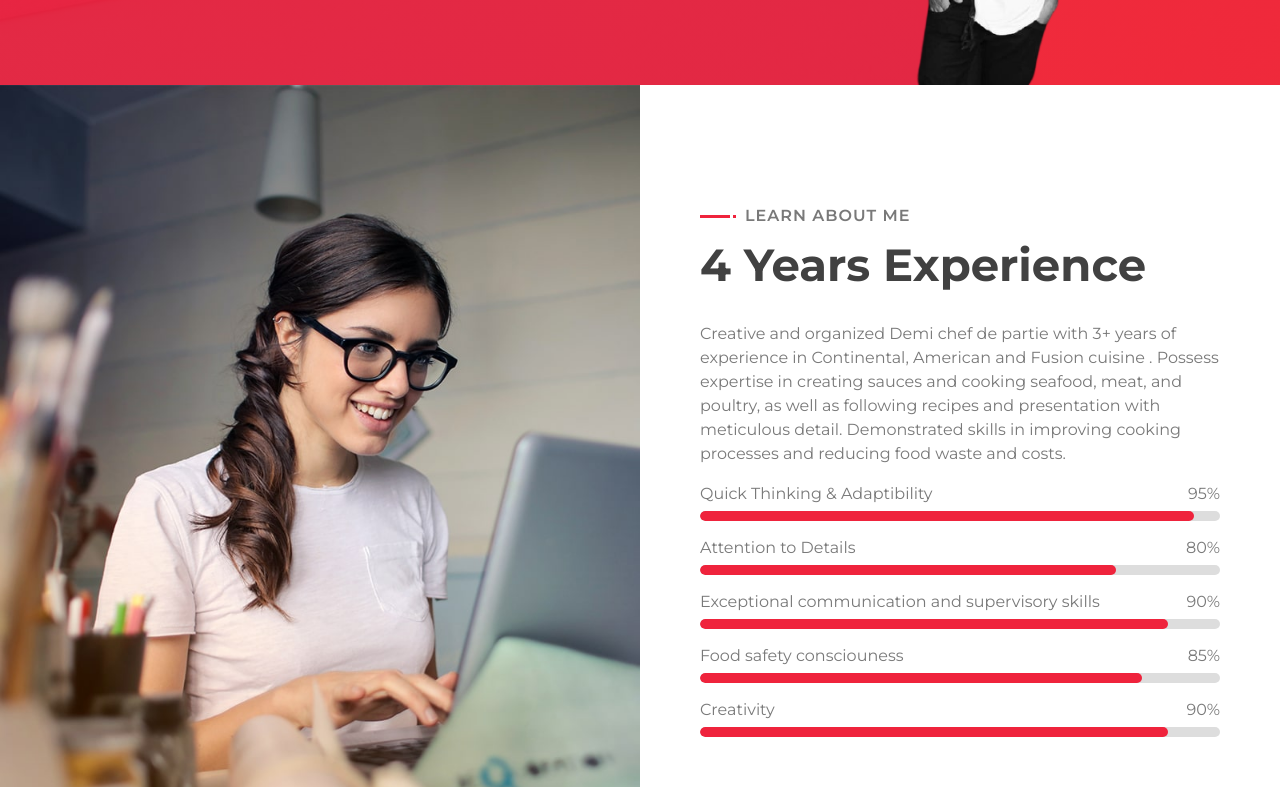
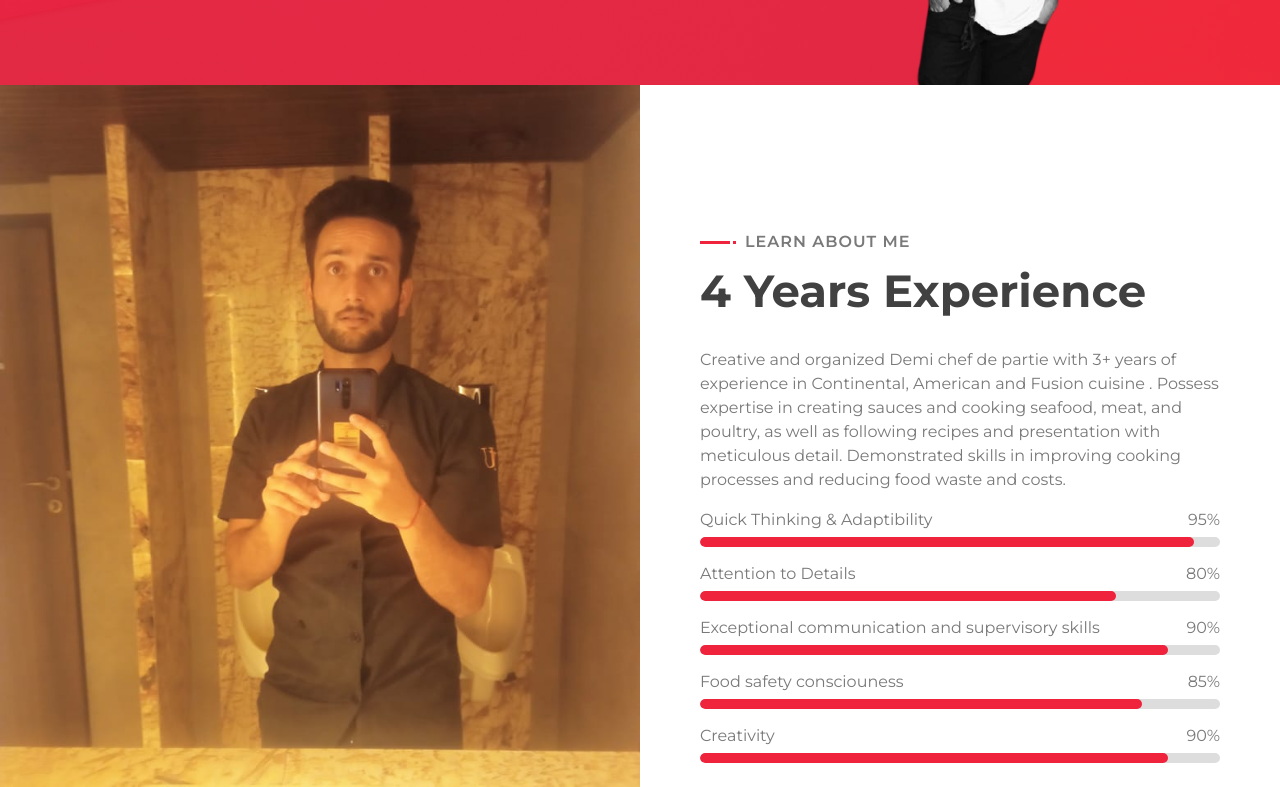
Before and after one commit to sharmaankit07/GurSagar.github.io, a plain HTML site: page index.html in a window 1280 px wide. Shown: the part 475-1262 px from the top of the page. Drawn offline with nearby package versions, Linux system fonts and the light colour scheme.

Commit message:
changed images

```diff
--- a/index.html
+++ b/index.html
@@ -83,7 +83,7 @@
                 <div class="row align-items-center">
                     <div class="col-lg-6">
                         <div class="about-img">
-                            <img src="img/about.jpg" alt="Image">
+                            <img src="img/about.jfif" alt="Image">
                         </div>
                     </div>
                     <div class="col-lg-6">
```
Also changed, not shown: img/about.jfif (added).
